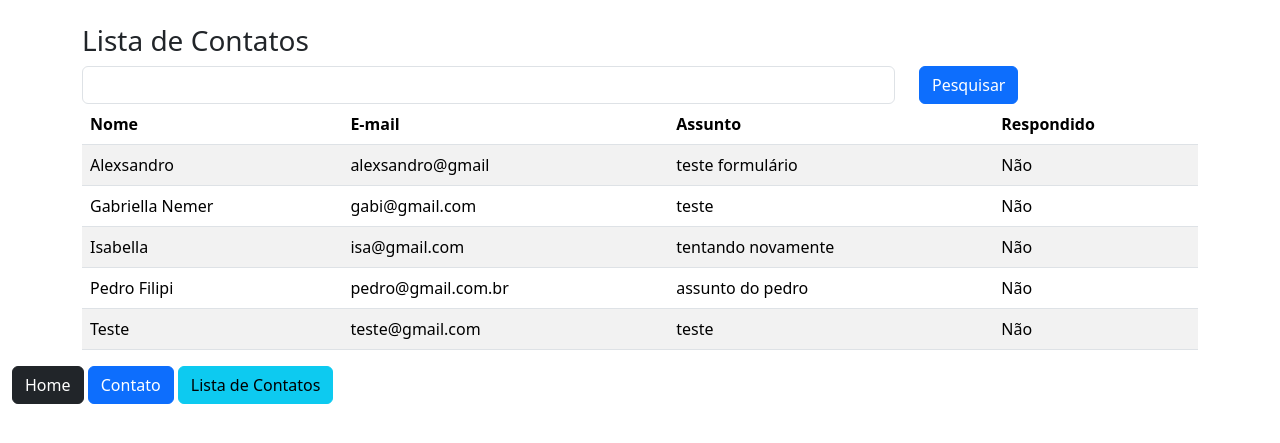
After one commit to AlexsandroFaria/flask, a Flask app: page /contato/lista/ in a window 1280 px wide. The commit adds this page. Shown: the top 443 px of the page. Run offline with Flask 3, Linux system fonts and the light colour scheme.

Commit message:
Atualização e continuidade do SIte

```diff
--- a/estudo/__init__.py
+++ b/estudo/__init__.py
@@ -5,6 +5,7 @@ from flask_migrate import Migrate
 app = Flask(__name__)
 app.config['SQLALCHEMY_DATABASE_URI'] = 'sqlite:///database.db'
 app.config['SQLALCHEMY_TRACK_MODIFICATIONS'] = False
+app.config['SECRET_KEY'] = '7f8dsyfhdfudu89f8df9sd'
 
 db = SQLAlchemy(app)
 migrate = Migrate(app, db)
--- a/estudo/models.py
+++ b/estudo/models.py
@@ -8,3 +8,4 @@ class Contato(db.Model):
     email = db.Column(db.String, nullable=True)
     assunto = db.Column(db.String, nullable=True)
     mensagem = db.Column(db.String, nullable=True)
+    respondido = db.Column(db.Integer, default=0)
--- /dev/null
+++ b/estudo/templates/Contato_lista.html
@@ -0,0 +1,53 @@
+{% extends 'base.html' %}
+
+{% block content %}
+
+    <div class="container">
+
+        <div class="row mt-4">
+            <h3>Lista de Contatos</h3>
+
+            <form method="get" class="row">
+                <div class="col-9">
+                    <input type="text" name="pesquisa" class="form-control">
+                </div>
+                <div class="col-3">
+                    <button type="submit" class="btn btn-primary">Pesquisar</button>
+                </div>
+            </form>
+
+            <div class="col-12">
+                <table class="table table-striped table-hover">
+                    <thead>
+                        <tr>
+                            <th>Nome</th>
+                            <th>E-mail</th>
+                            <th>Assunto</th>
+                            <th>Respondido</th>
+                        </tr>
+                    </thead>
+                    <tbody>
+                        {% for linha in context['dados'] %}
+                        <tr>
+                            <td>{{ linha.nome }}</td>
+                            <td>{{ linha.email }}</td>
+                            <td>{{ linha.assunto }}</td>
+                            <td>
+                                {% if linha.respondido == 0 %}
+                                    Não
+                                {% else %}
+                                    Sim
+                                {% endif %}
+                            </td>
+                        </tr>
+                        {% endfor %}
+                    </tbody>
+                </table>
+            </div>
+
+        </div>
+    </div>
+
+    {% include 'nav.html' %}
+
+{% endblock %}
--- /dev/null
+++ b/estudo/templates/base.html
@@ -0,0 +1,17 @@
+<!DOCTYPE html>
+<html lang="pt-br">
+<head>
+    <meta charset='utf-8'>
+    <meta name='viewport' content='width=device-width, initial-scale=1'>
+    <title>Contatos - Camp Code</title>
+    <link href="https://cdn.jsdelivr.net/npm/bootstrap@5.3.8/dist/css/bootstrap.min.css" rel="stylesheet" integrity="sha384-sRIl4kxILFvY47J16cr9ZwB07vP4J8+LH7qKQnuqkuIAvNWLzeN8tE5YBujZqJLB" crossorigin="anonymous">
+</head>
+<body>
+    <section class="container-fluid mt-2">
+        {% block content %} {% endblock %}
+    </section>
+
+
+    <script src="https://cdn.jsdelivr.net/npm/bootstrap@5.3.8/dist/js/bootstrap.bundle.min.js" integrity="sha384-FKyoEForCGlyvwx9Hj09JcYn3nv7wiPVlz7YYwJrWVcXK/BmnVDxM+D2scQbITxI" crossorigin="anonymous"></script>
+</body>
+</html>
--- /dev/null
+++ b/estudo/templates/nav.html
@@ -0,0 +1,6 @@
+
+<a href="/" class="btn btn-dark">Home</a>
+
+<a href="{{url_for('contato')}}" class="btn btn-primary">Contato</a>
+
+<a href="{{url_for('contato_lista')}}" class="btn btn-info">Lista de Contatos</a>
--- a/estudo/views.py
+++ b/estudo/views.py
@@ -1,5 +1,7 @@
 from estudo import app
-from flask import render_template, url_for
+from flask import render_template, url_for, request, redirect
+from estudo.models import Contato, db
+from estudo.forms import ContatoForm
 
 @app.route('/')
 def homepage():
@@ -12,6 +14,56 @@ def homepage():
     }
     return render_template("index.html", context=context)
 
-@app.route('/nova/')
-def novapagina():
-    return "Outra view"
+
+@app.route('/contato/', methods=['GET', 'POST'])
+def contato():
+    form = ContatoForm()
+    context = {}
+
+    if form.validate_on_submit():
+        form.save()
+        return redirect(url_for('homepage'))
+
+    return render_template('contato.html', context=context, form=form)
+
+
+@app.route('/contato/lista/')
+def contato_lista():
+    if request.method == 'GET':
+        pesquisa = request.args.get('pesquisa', '')
+
+    dados = Contato.query.order_by('nome')
+    if pesquisa != '':
+        dados = dados.filter_by(nome=pesquisa)
+
+    context = {'dados': dados.all()}
+
+    return render_template('contato_lista.html', context=context)
+
+
+
+#Maneira menos funcional
+@app.route('/contato_old/', methods=['GET', 'POST'])
+def contato_old():
+    context = {}
+    if request.method == "GET":
+        pesquisa = request.args.get('pesquisa')
+        print('GET:', pesquisa)
+        context.update({'pesquisa': pesquisa})
+    if request.method == "POST":
+        nome = request.form['nome']
+        email = request.form['email']
+        assunto = request.form['assunto']
+        mensagem = request.form['mensagem']
+
+        contato = Contato(
+            nome = nome,
+            email = email,
+            assunto = assunto,
+            mensagem = mensagem
+        )
+
+        db.session.add(contato)
+        db.session.commit()
+
+    return render_template('contato_old.html', context=context)
```
Also changed, not shown: estudo/forms.py (added, +25 -0 lines), estudo/templates/Contato.html (added, +29 -0 lines), estudo/templates/Contato_old.html (added, +58 -0 lines), estudo/templates/index.html (+7 -13 lines), migrations/versions/35ed15bfb10b_minha_primeira_migrate.py (added, +36 -0 lines), migrations/versions/b429d7d62582_inclusão_de_campo_respondido_na_tabela_.py (added, +32 -0 lines), instance/database.db (added).
